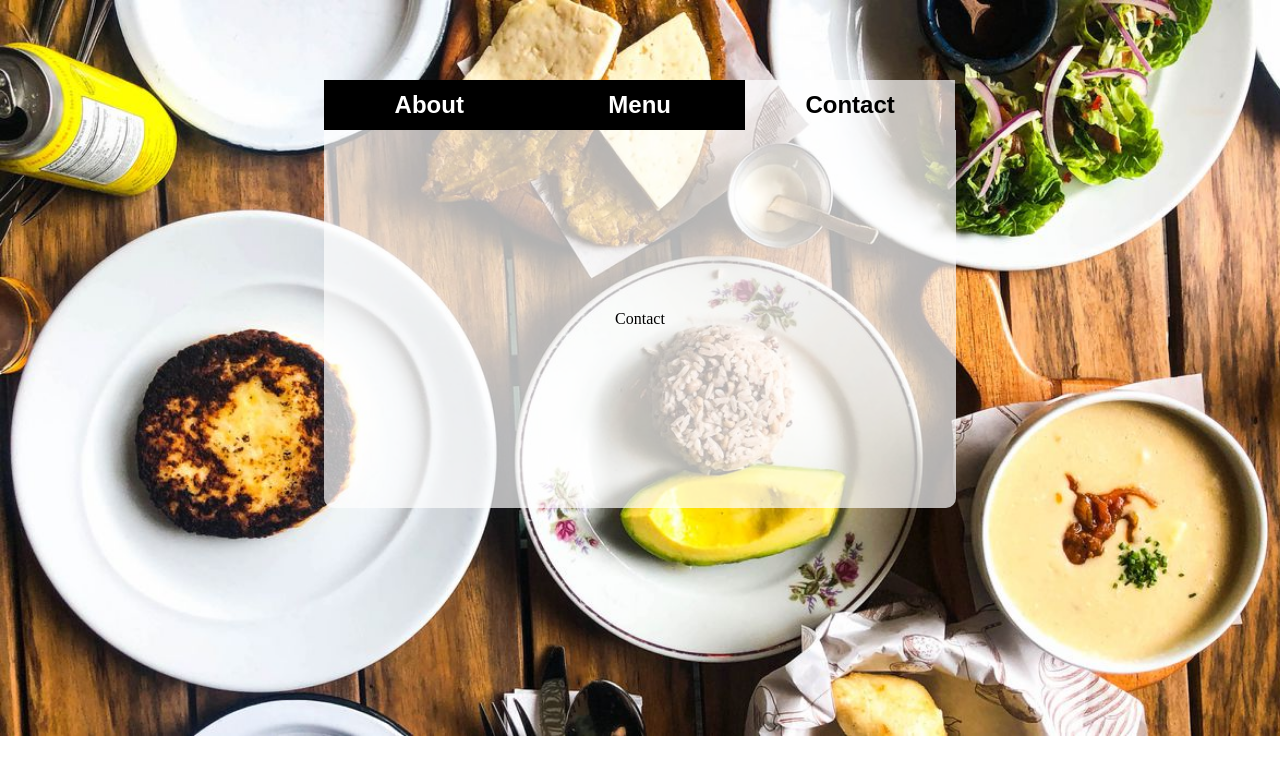
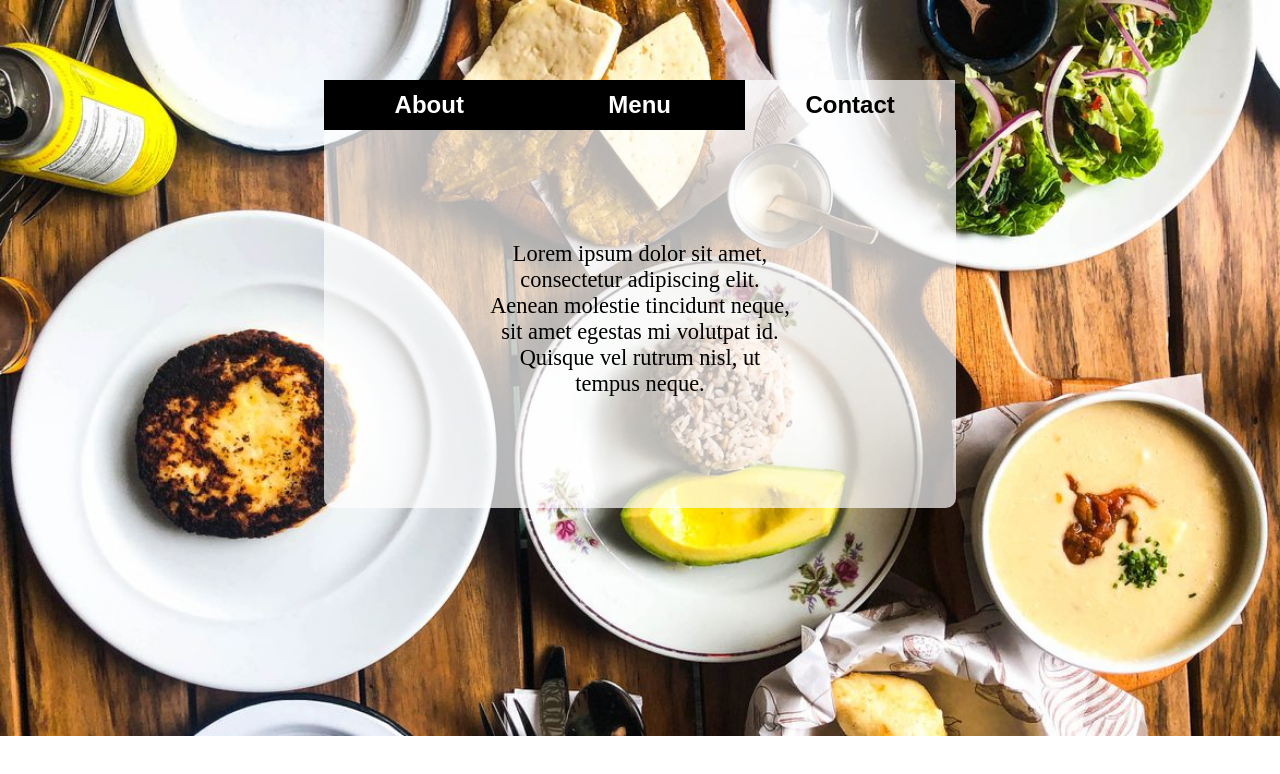
Before and after one commit to helman101/Restaurant-page, a website built with webpack: page dist/index.html in a window 1280 px wide. Both pictures are taken after a click on the button "Contact". Built offline with nearby package versions, Linux system fonts and the light colour scheme.

Commit message:
set up webpack server style displayDiv p elements

```diff
--- a/package.json
+++ b/package.json
@@ -15,12 +15,14 @@
   },
   "devDependencies": {
     "webpack": "^5.28.0",
-    "webpack-cli": "^4.5.0"
+    "webpack-cli": "^4.5.0",
+    "webpack-dev-server": "^3.11.2"
   },
   "scripts": {
     "test": "echo \"Error: no test specified\" && exit 1",
     "build": "webpack",
-    "watch": "webpack --watch"
+    "watch": "webpack --watch",
+    "start": "webpack serve --open"
   },
   "repository": {
     "type": "git",
--- a/src/about.js
+++ b/src/about.js
@@ -4,7 +4,7 @@ let showAbout = () => {
 
   displayDiv.classList.remove('flex-wrap');
 
-  displayPara.classList.add('para')
+  displayPara.classList.add('para');
   displayPara.textContent = 'Welcome to Criollo Flavor, we are specialists in colombian food, so take a look to our menu a let the flavor take you to another country.';
 
   displayDiv.innerHTML = '';
--- a/src/contact.js
+++ b/src/contact.js
@@ -2,8 +2,10 @@ let showContact = () => {
   let displayDiv = document.querySelector('#display');
   let displayPara = document.createElement('p');
 
-  displayPara.textContent = 'Contact';
+  displayPara.textContent = 'Lorem ipsum dolor sit amet, consectetur adipiscing elit. Aenean molestie tincidunt neque, sit amet egestas mi volutpat id. Quisque vel rutrum nisl, ut tempus neque.';
+  displayPara.classList.add('about-para');
   displayDiv.innerHTML = '';
+
   displayDiv.appendChild(displayPara);
 }
 
--- a/src/style/index.css
+++ b/src/style/index.css
@@ -76,3 +76,9 @@
   font-size: 1.5rem;
   text-align: center;
 }
+
+.about-para {
+  width: 50%;
+  font-size: 1.4rem;
+  text-align: center;
+}
--- a/webpack.config.js
+++ b/webpack.config.js
@@ -7,4 +7,5 @@ module.exports = {
     filename: 'main.js',
     path: path.resolve(__dirname, 'dist'),
   },
+  devtool: 'inline-source-map',
 };
```
Also changed, not shown: dist/main.js, 1 other file.
